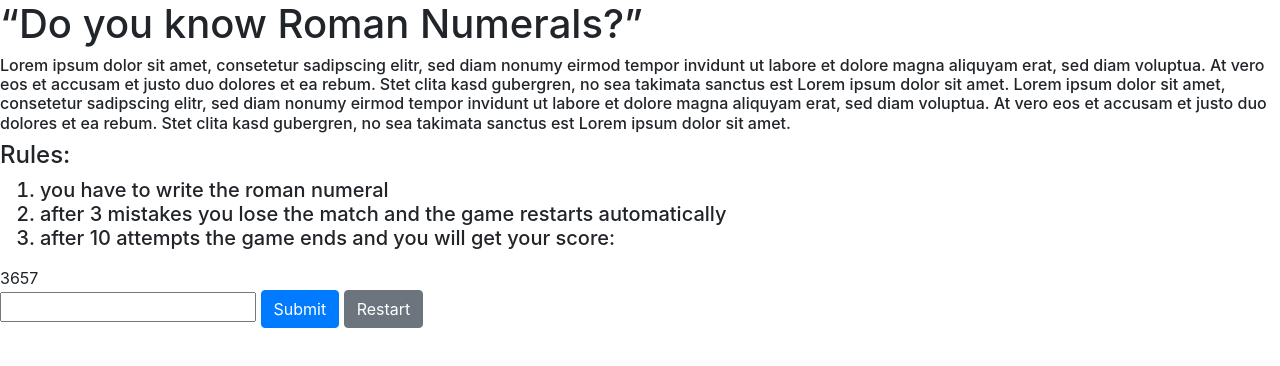
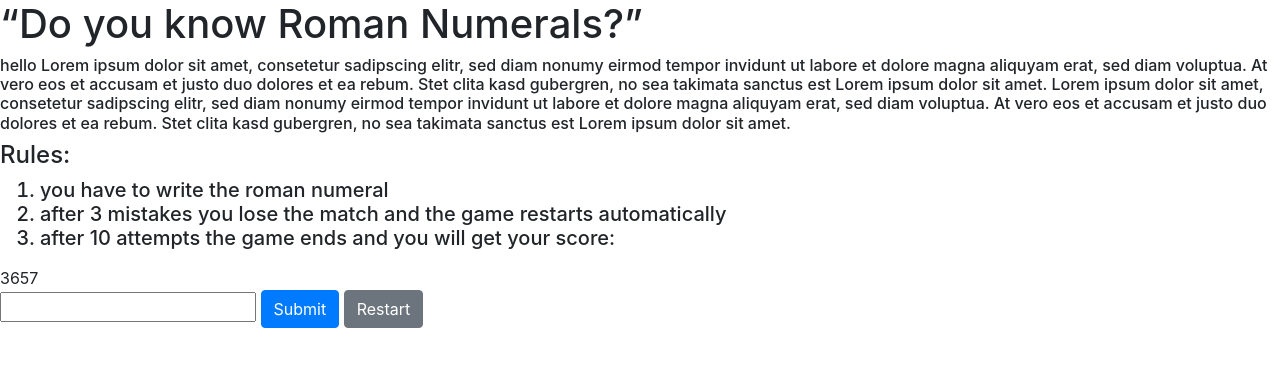
Before and after one commit to zimonturkish/roman-numerals-game, a plain HTML site: page denkwerk.html in a window 1280 px wide. Drawn offline with nearby package versions, Linux system fonts and the light colour scheme.

Commit message:
test hello

```diff
--- a/denkwerk.html
+++ b/denkwerk.html
@@ -17,7 +17,7 @@
       <h1>“Do you know Roman Numerals?”</h1>
     </header>
     <h6>
-      Lorem ipsum dolor sit amet, consetetur sadipscing elitr, sed diam nonumy
+      hello Lorem ipsum dolor sit amet, consetetur sadipscing elitr, sed diam nonumy
       eirmod tempor invidunt ut labore et dolore magna aliquyam erat, sed diam
       voluptua. At vero eos et accusam et justo duo dolores et ea rebum. Stet
       clita kasd gubergren, no sea takimata sanctus est Lorem ipsum dolor sit
```
Also changed, not shown: 2 other files.
